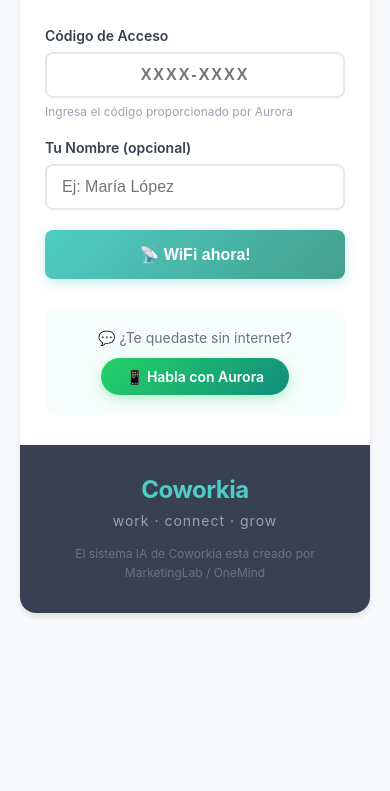
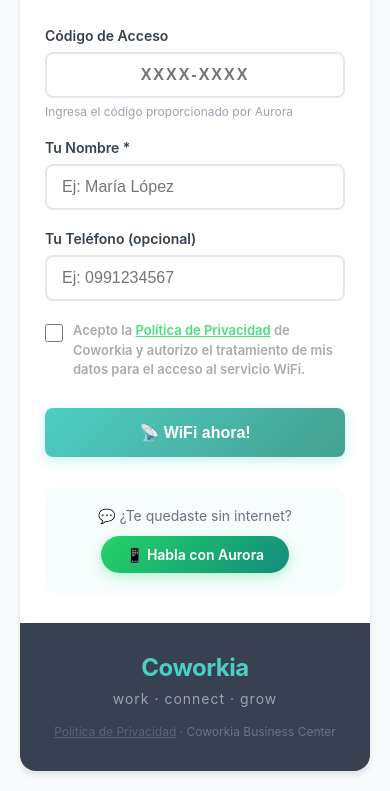
Before and after one commit to MarketingLabb/wifi-portal-coworkia, a website: page public/login.html in a window 390 px wide. Shown: the part 1123-1914 px from the top of the page. Before the commit the page ends 1756 px from the top, so only its background shows below. Drawn offline with Linux system fonts and the light colour scheme; no server answers.

Commit message:
feat(lopdp): campo teléfono + checkbox política privacidad + migración BD consentimiento
- login.html: campo clientPhone (opcional) + checkbox política requerido + nombre requerido
- login.html: footer actualizado con link a Política de Privacidad
- js/login.js: envía clientPhone y privacyConsent en fetch de validación
- routes/auth.js: guarda consent_given, consent_at, client_phone en sesión
- database/db.js: columnas client_phone + consent_given + consent_at en sessions

```diff
--- a/public/js/login.js
+++ b/public/js/login.js
@@ -304,6 +304,8 @@
 
   const code = document.getElementById('code').value.trim();
   const clientName = document.getElementById('clientName').value.trim();
+  const clientPhone = document.getElementById('clientPhone')?.value.trim() || '';
+  const privacyConsent = document.getElementById('privacyConsent')?.checked || false;
   const submitBtn = document.getElementById('submitBtn');
   const btnText = document.getElementById('btnText');
   const btnLoader = document.getElementById('btnLoader');
@@ -322,6 +324,8 @@
       body: JSON.stringify({
         code: code,
         clientName: clientName,
+        clientPhone: clientPhone,
+        privacyConsent: privacyConsent,
         deviceInfo: navigator.userAgent
       })
     });
--- a/public/login.html
+++ b/public/login.html
@@ -90,17 +90,43 @@
           </div>
 
           <div class="form-group">
-            <label for="clientName">Tu Nombre (opcional)</label>
+            <label for="clientName">Tu Nombre *</label>
             <input
               type="text"
               id="clientName"
               name="clientName"
               placeholder="Ej: María López"
+              required
               autocomplete="off"
               autocorrect="off"
               autocapitalize="words"
               spellcheck="false"
             >
+          </div>
+
+          <div class="form-group">
+            <label for="clientPhone">Tu Teléfono (opcional)</label>
+            <input
+              type="tel"
+              id="clientPhone"
+              name="clientPhone"
+              placeholder="Ej: 0991234567"
+              inputmode="numeric"
+              autocomplete="off"
+            >
+          </div>
+
+          <div class="form-group" style="display:flex; align-items:flex-start; gap:10px; margin-top:4px;">
+            <input
+              type="checkbox"
+              id="privacyConsent"
+              name="privacyConsent"
+              required
+              style="margin-top:3px; flex-shrink:0; width:18px; height:18px; accent-color:#4ade80;"
+            >
+            <label for="privacyConsent" style="font-size:13px; color:#aaa; cursor:pointer; line-height:1.5;">
+              Acepto la <a href="https://coworkia-agent-e97d15dac56f.herokuapp.com/privacidad" target="_blank" style="color:#4ade80;">Política de Privacidad</a> de Coworkia y autorizo el tratamiento de mis datos para el acceso al servicio WiFi.
+            </label>
           </div>
 
           <button type="submit" id="submitBtn">
@@ -126,7 +152,7 @@
     <div class="footer">
       <div class="footer-brand">Coworkia</div>
       <div class="footer-tagline">work · connect · grow</div>
-      <div class="footer-info">El sistema IA de Coworkia está creado por MarketingLab / OneMind</div>
+      <div class="footer-info"><a href="https://coworkia-agent-e97d15dac56f.herokuapp.com/privacidad" target="_blank" style="color:inherit; opacity:0.7;">Política de Privacidad</a> · Coworkia Business Center</div>
     </div>
   </div>
 
```
Also changed, not shown: database/db.js (+19 -0 lines), routes/auth.js (+6 -4 lines).
